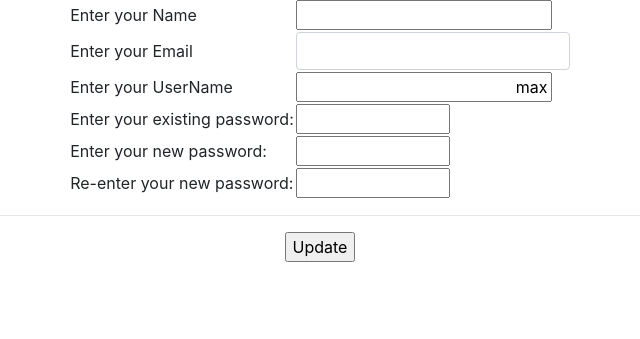
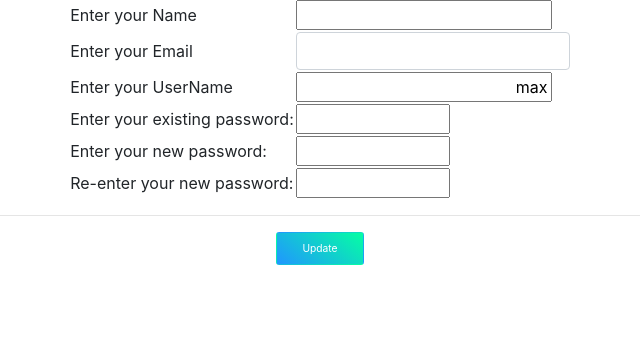
Before and after one commit to kodsunan/training, a PHP site: page /profile_edit.php in a window 1280 px wide. Shown: the part 222-561 px from the top of the page, without its empty margins (320-960 px from the left). Run offline with PHP 8.4, Linux system fonts and the light colour scheme; a user stored in the database is signed in; data comes from the database, SQL or seed files in the repository; data that the repository does not hold is empty.

Commit message:
edited button

```diff
--- a/css/stylesheet.css
+++ b/css/stylesheet.css
@@ -328,3 +328,36 @@ a{
 	  width: 100%;
 	}
   }
+
+  .btn {
+    display: inline-block;
+	font-weight: 400;
+	text-align: center;
+	vertical-align: middle;
+  }
+
+.btn.aqua-gradient {
+    transition: .5s ease;
+    color: #fff;
+}
+.btn-sm {
+	line-height: 1.5;
+}
+.btn.btn-sm {
+    padding: .5rem 1.6rem;
+    font-size: .64rem;
+}
+.btn:hover {
+    box-shadow: 0 5px 11px 0 rgba(0,0,0,.18),0 4px 15px 0 rgba(0,0,0,.15);
+	outline: 0;
+	text-decoration: none;
+}
+.btn-rounded {
+    border-radius: 10em;
+}
+  .aqua-gradient {
+    background: linear-gradient(40deg,#2096ff,#05ffa3) !important;
+}
+.waves-effect {
+	position: relative;
+}
--- a/profile_edit.php
+++ b/profile_edit.php
@@ -126,7 +126,9 @@
                                         <td>Re-enter your new password:</td>
                                         <td><input type="password" size="10" name="confirmnewpassword"></td></tr>
                                 </table><hr>
-                                <p><input type="submit" value="Update">
+                                <p>
+                                <!--<input type="submit" value="Update">-->
+                                <button class="btn aqua-gradient btn-rounded btn-sm my-0 waves-effect waves-light" type="submit">Update</button>
 
                             <!-- // <label>Name</label>
                                 // <input id="input-field" onkeyup="validate();" class="form-control" type="text"
```
